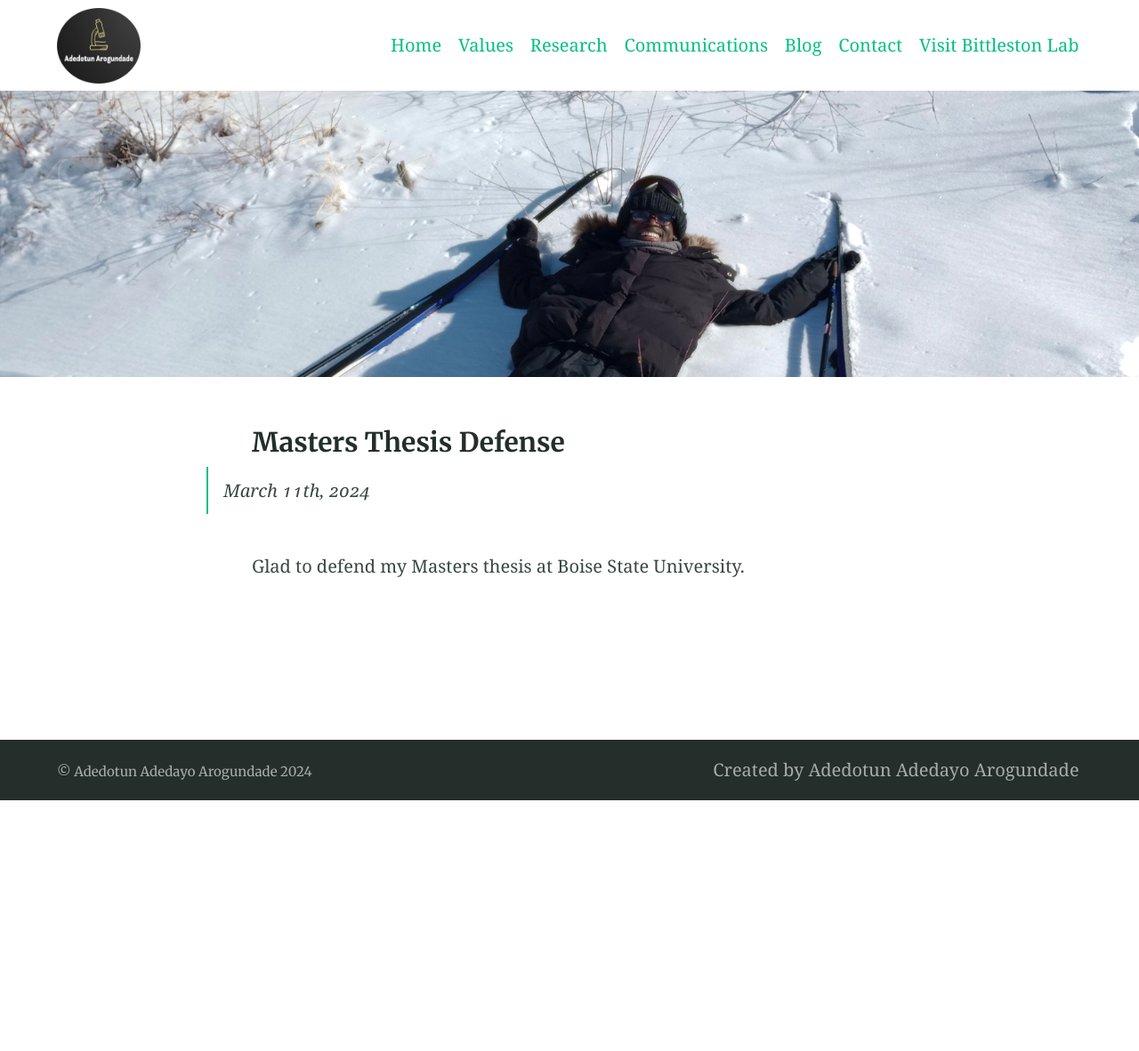
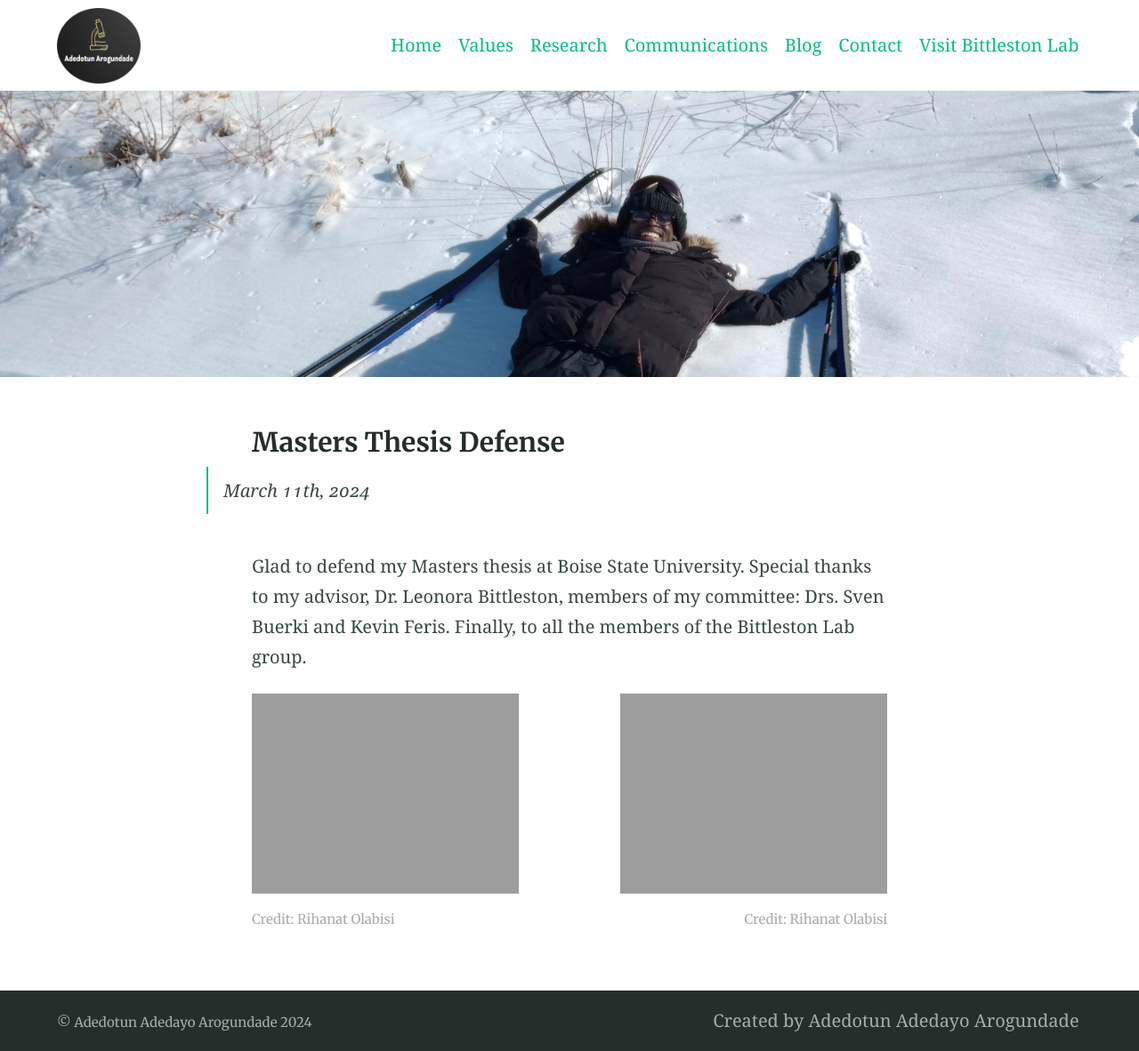
Before and after one commit to AdeArogundade/arogundadeadedotun, a Jekyll site: the page built from communications.md, in a window 1280 px wide. Shown: the whole page at 89% size. Built offline with Jekyll 4.4.1, drawn with Linux system fonts in a browser that asks for light colours; before the commit the page ends 900 px from its top, so only the background shows below that.

Commit message:
Update communications.md

```diff
--- a/communications.md
+++ b/communications.md
@@ -11,4 +11,6 @@ excerpt: "Alembic is a starting point for [Jekyll](https://jekyllrb.com/) projec
 ### Masters Thesis Defense
 >>> March 11th, 2024
 
-Glad to defend my Masters thesis at Boise State University.
+Glad to defend my Masters thesis at Boise State University. Special thanks to my advisor, Dr. Leonora Bittleston, members of my committee: Drs. Sven Buerki and Kevin Feris. Finally, to all the members of the Bittleston Lab group.
+
+{% include figure.html image="https://adearogundade.github.io/arogundadeadedotun/assets/Images/Masters_Defense_1.jpg" caption="Credit: Rihanat Olabisi" position="left" width="300" height="800" %} {% include figure.html image="https://adearogundade.github.io/arogundadeadedotun/assets/Images/Masters_Defense_1.jpg" caption="Credit: Rihanat Olabisi" position="right" width="300" height="800" %}
```
